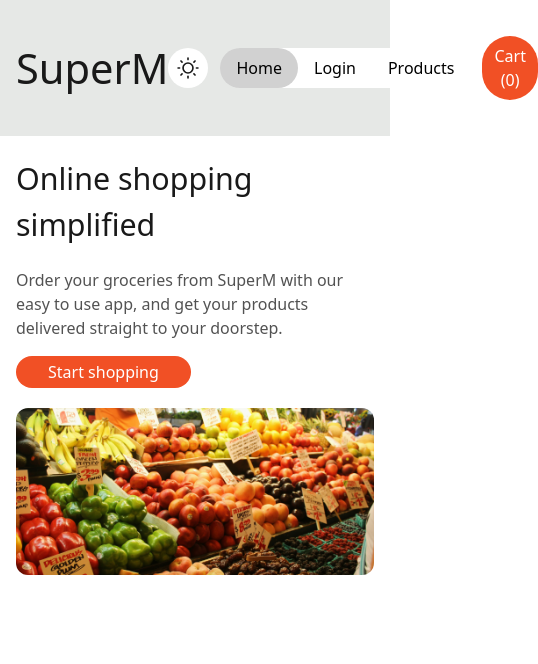
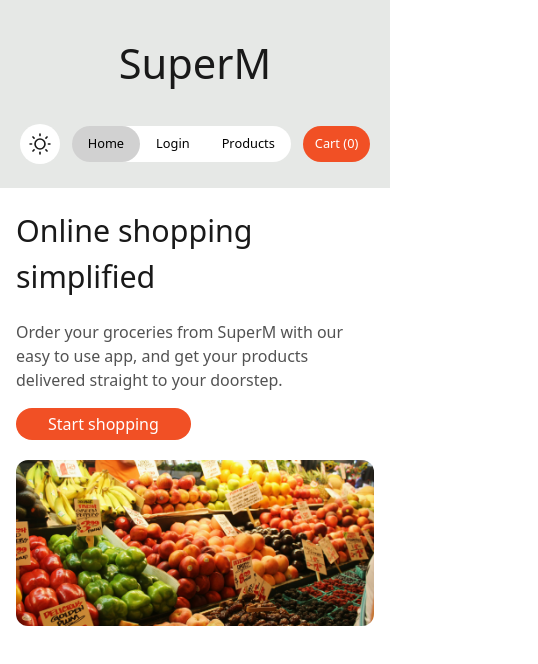
Before and after one commit to jadjoubran/superm-v2, a React (Vite) app: page / in a window 390 px wide. Shown: the top 664 px of the page, 538 px wide, since content can reach past the window. Built offline with nearby package versions, Linux system fonts and the light colour scheme.

Commit message:
Responsive

```diff
--- a/src/index.css
+++ b/src/index.css
@@ -1,3 +1,7 @@
+* {
+  box-sizing: border-box;
+}
+
 :root {
   font-family: system-ui, Helvetica, Arial, sans-serif;
   line-height: 1.5;
@@ -19,11 +23,11 @@
 body {
   margin: 0;
   color: var(--black);
+  padding-bottom: 40px;
 }
 body.dark {
   background-color: var(--black);
   color: white;
-  color-scheme: dark light;
 }
 
 .text-dimmed {
@@ -165,7 +169,7 @@ h1 {
 
 .products-grid {
   display: grid;
-  grid-template-columns: 1fr 1fr 1fr 1fr;
+  grid-template-columns: repeat(auto-fill, minmax(200px, 1fr));
 }
 .product {
   padding: 16px;
@@ -183,6 +187,8 @@ h1 {
 
 .product-image {
   border-radius: 8px;
+  width: 100%;
+  height: auto;
 }
 
 .product-name {
@@ -295,7 +301,7 @@ a {
   background-color: var(--gray);
   color: var(--black);
   display: grid;
-  grid-template-columns: auto 1fr auto;
+  grid-template-columns: minmax(50px, auto) 1fr auto;
   gap: 16px;
   padding: 8px;
   border-radius: 8px;
@@ -304,6 +310,9 @@ a {
 
 .cart-product img {
   border-radius: 8px;
+  width: 100%;
+  height: auto;
+  max-width: 126px;
 }
 .cart-product-name {
   display: flex;
@@ -373,3 +382,27 @@ a {
   text-align: center;
   min-height: 400px;
 }
+
+@media (max-width: 600px) {
+  .navbar {
+    flex-direction: column;
+    gap: 16px;
+  }
+}
+
+@media (max-width: 700px) {
+  .details {
+    grid-template-columns: 1fr;
+  }
+  .navbar {
+    padding-bottom: 10px;
+  }
+}
+
+@media (max-width: 450px) {
+  .btn-nav,
+  .nav-item {
+    font-size: 0.8rem;
+    white-space: nowrap;
+  }
+}
```
Also changed, not shown: eslint.config.js (+18 -17 lines).
